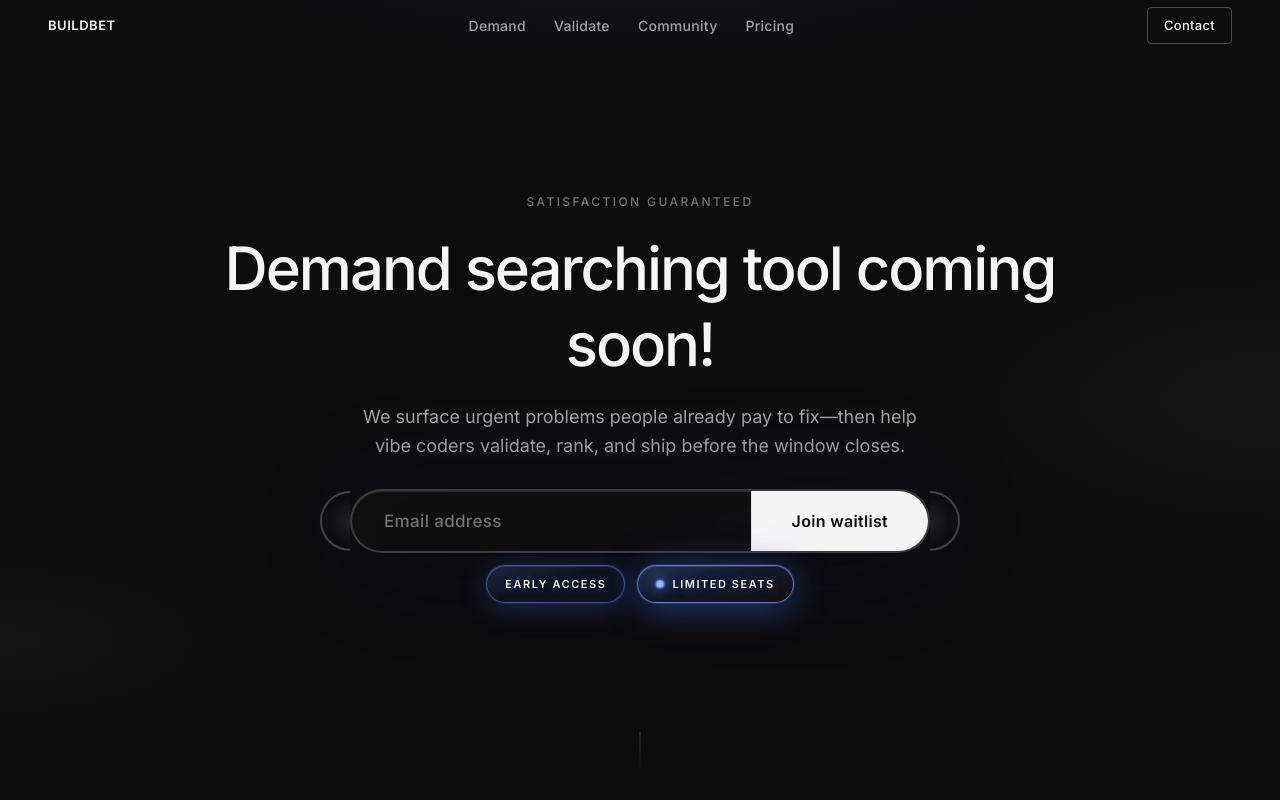
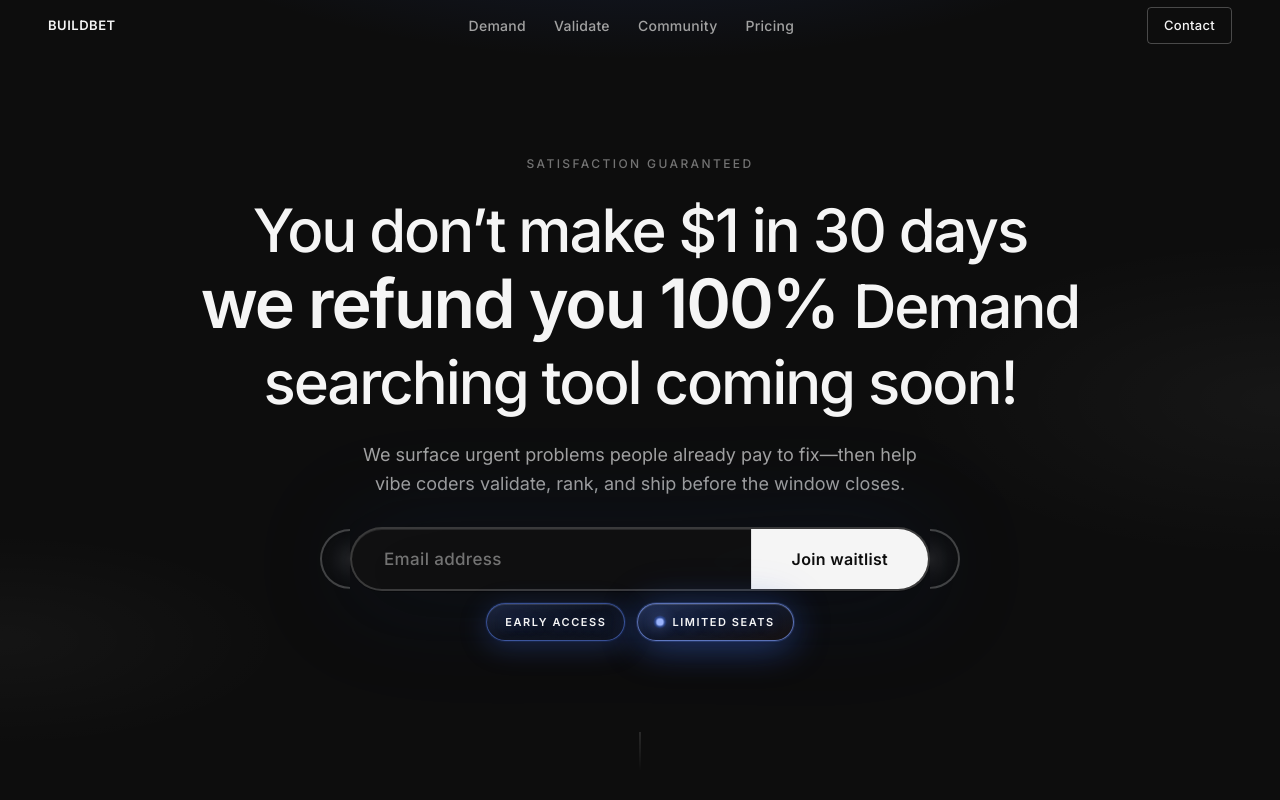
Before and after one commit to buildbet/BuildBet-Landing-Page, a website: page index.html in a window 1280 px wide. Shown: the top 800 px of the page. Drawn offline with Linux system fonts and the light colour scheme.

Commit message:
Update index.html

```diff
--- a/index.html
+++ b/index.html
@@ -35,8 +35,9 @@
       <section class="hero">
         <div class="hero-inner">
           <p class="eyebrow">Satisfaction Guaranteed</p>
-          <h1 class="hero-title">
-            <span class="hero-title-lead">Demand searching tool coming soon!</span><br />
+            <h1 class="hero-title">
+              <span class="hero-title-lead">You don&rsquo;t make $1 in 30 days</span><br />we refund you 100%
+              <span class="hero-title-lead">Demand searching tool coming soon!</span><br />
           </h1>
           <p class="hero-sub">
             We surface urgent problems people already pay to fix—then help vibe coders
```
